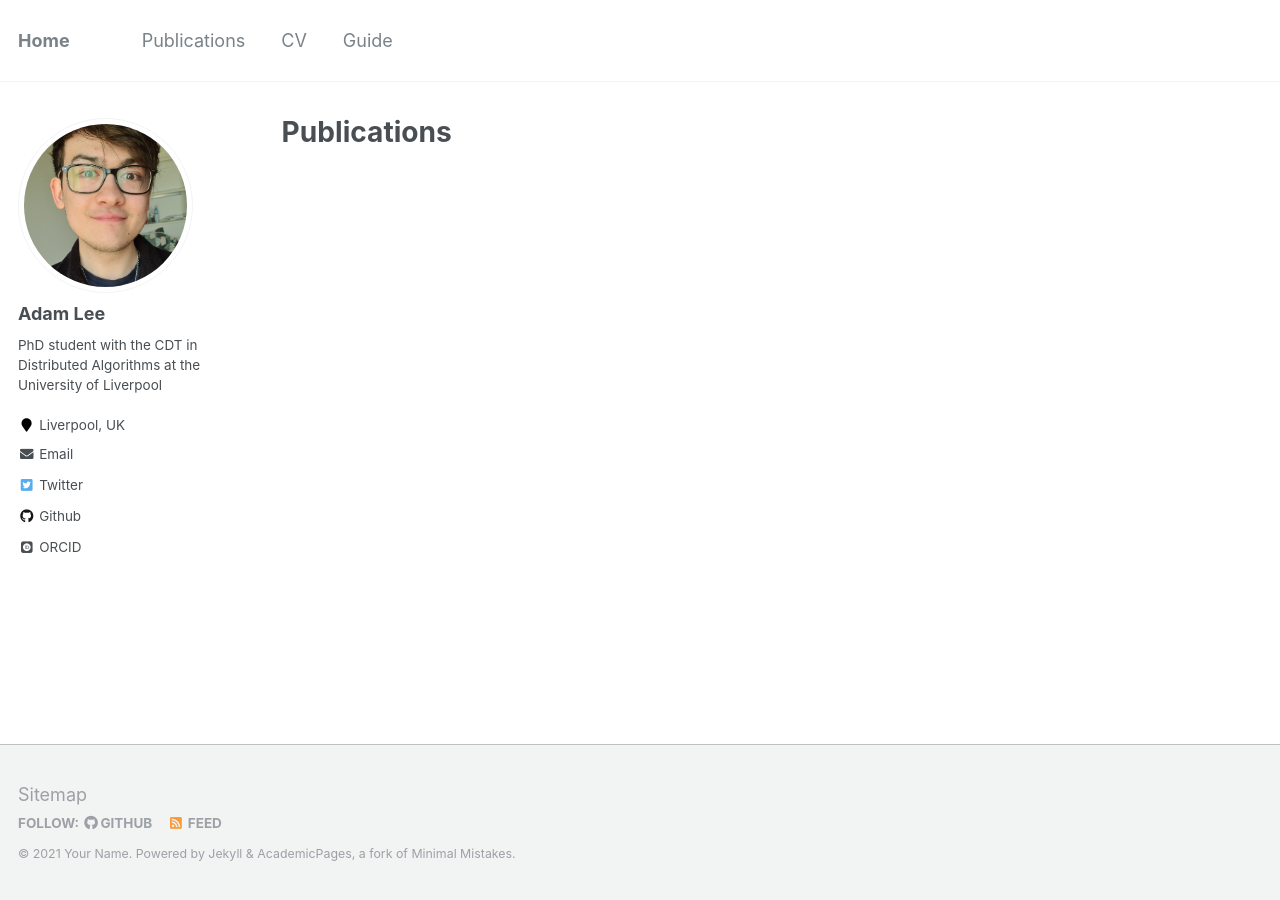
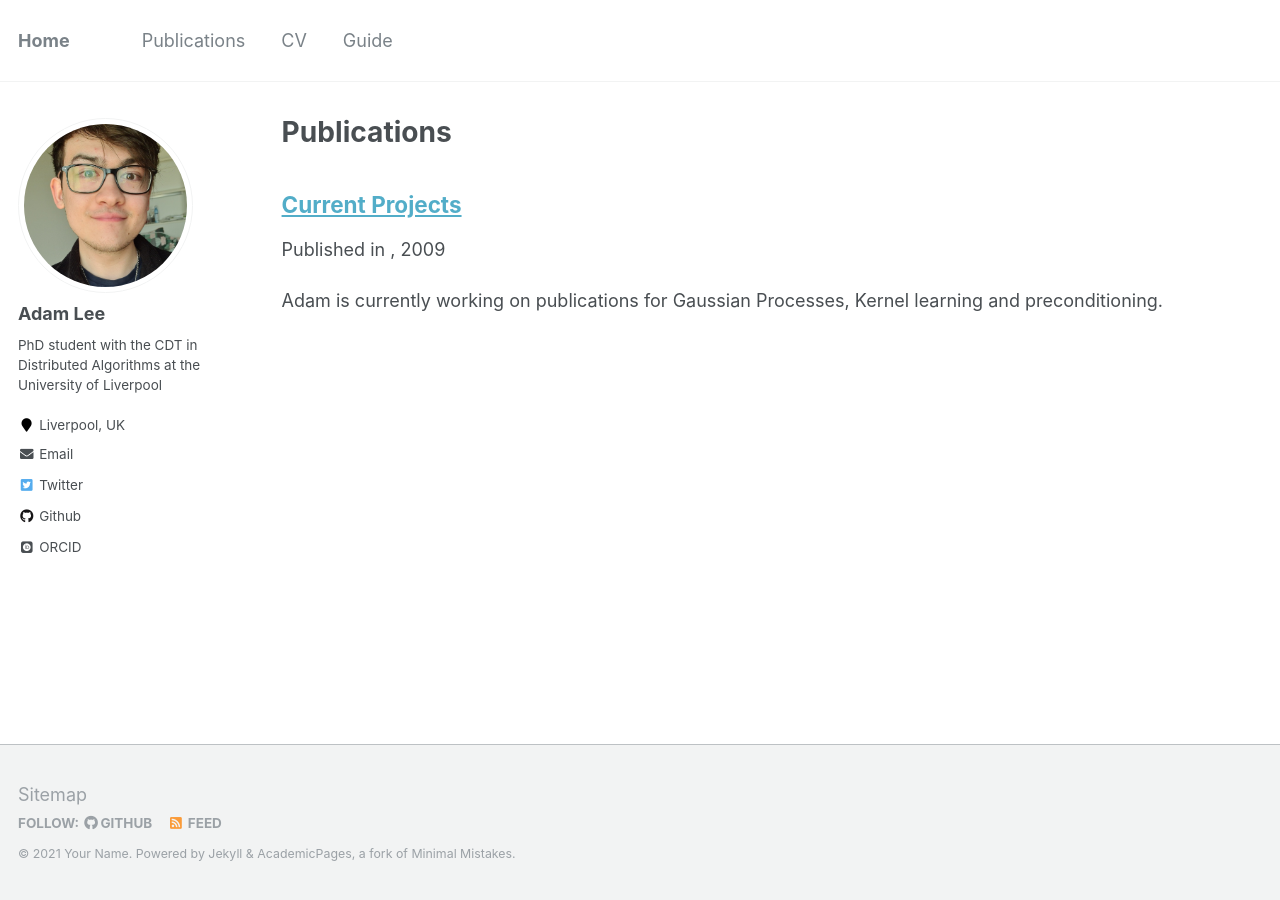
Before and after one commit to sgalee2/sgalee2.github.io, a Jekyll site: the page built from _pages/publications.md, in a window 1280 px wide. Built offline with Jekyll 4.4.1, drawn with Linux system fonts in a browser that asks for light colours; some web fonts are replaced.

Commit message:
Update 2009-10-01-paper-title-number-1.md

```diff
--- a/_publications/2009-10-01-paper-title-number-1.md
+++ b/_publications/2009-10-01-paper-title-number-1.md
@@ -1,5 +1,5 @@
-#---
-#title: "Paper Title Number 1"
+---
+title: "Current Projects"
 #collection: publications
 #permalink: /publication/2009-10-01-paper-title-number-1
 #excerpt: 'This paper is about the number 1. The number 2 is left for future work.'
```
